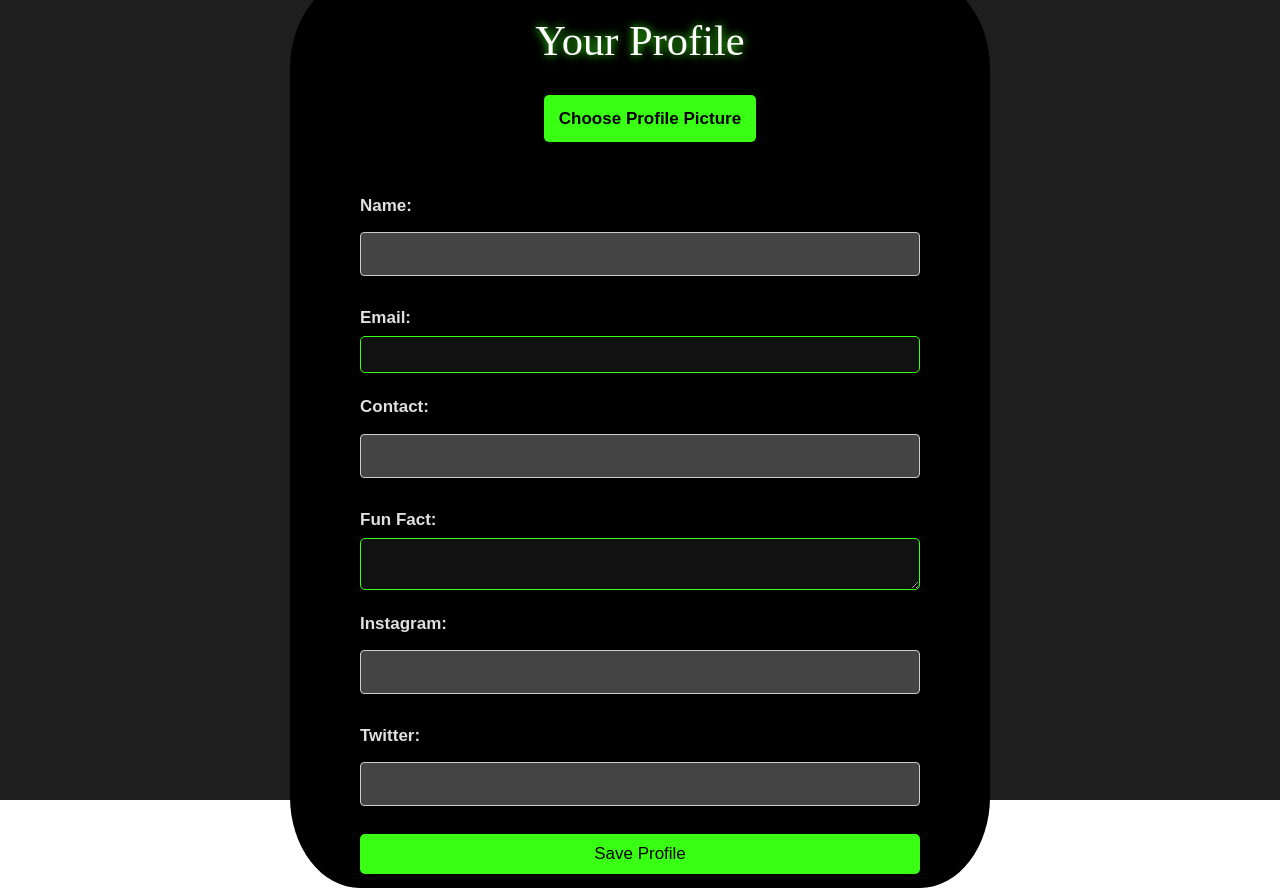
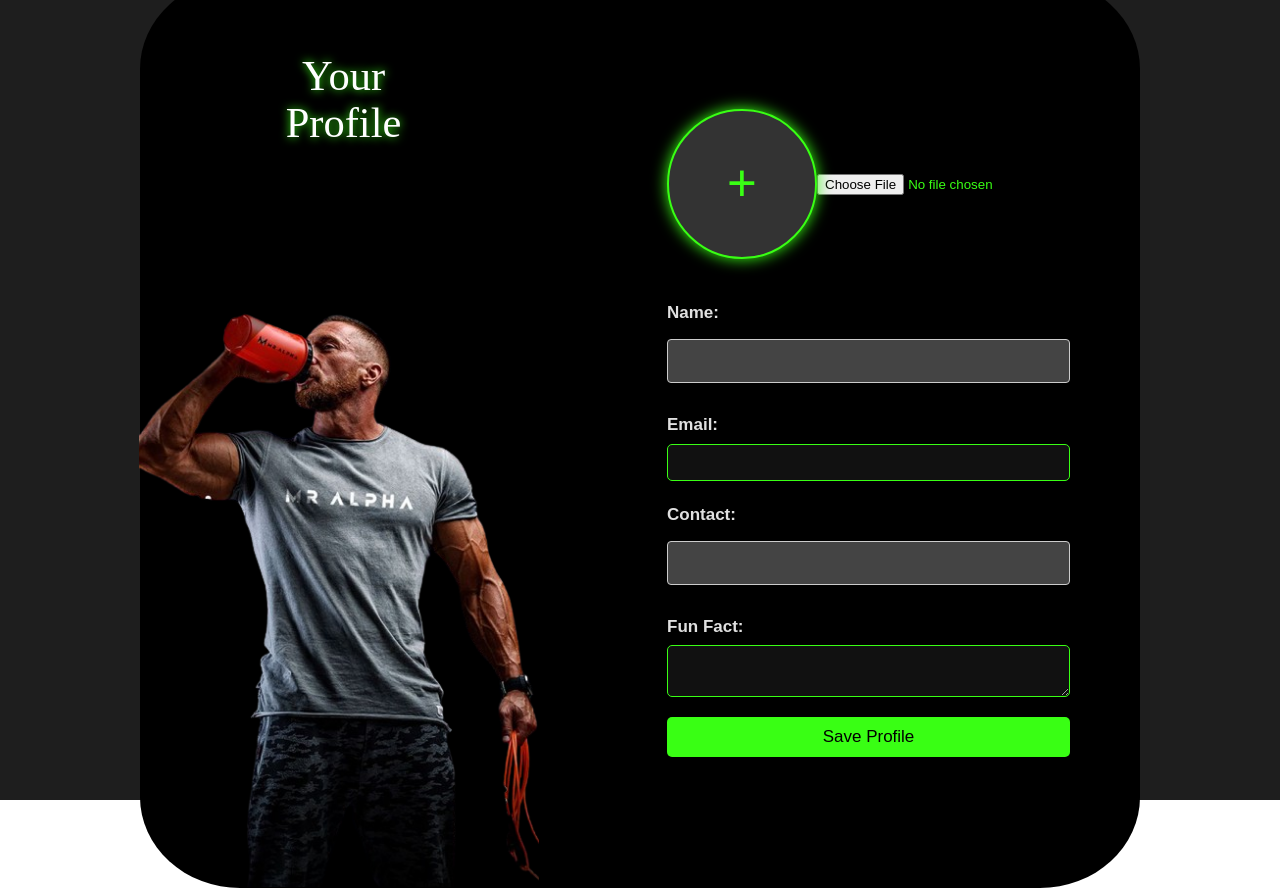
Before and after one commit to Lemmes33/BetterFit, a React (Vite) app in the folder client/: page /profile in a window 1280 px wide. Built offline with nearby package versions, Linux system fonts and the light colour scheme.

Commit message:
Profile updates

```diff
--- a/client/src/components/Profile/Profile.css
+++ b/client/src/components/Profile/Profile.css
@@ -4,15 +4,45 @@
   font-family: 'Arial', sans-serif;
   padding: 70px;
   margin-top: -30px;
-  justify-content: center;
-  width: 700px;
+  display: flex;
+  align-items: center;
+  justify-content: flex-start;
+  width: 1000px;
   height: 910px;
   border-radius: 10%;
+}
+
+.profile-container h1 {
+  margin-top: -350px;
+  margin-right: 220px;
+}
+
+.profile-content {
+  flex: 2; /* The form section now takes up more space on the left */
+  display: flex;
+  flex-direction: column;
+}
+
+.profile-image-container {
+  flex: 1; /* The image container now takes up space on the right side */
+  display: flex;
+  align-items: center;
+  justify-content: center;
+  padding-left: 50px; /* Adds space between the form and the image */
+}
+
+.profile-image {
+  width: 250px;
+  height: 250px;
+  border-radius: 10%;
+  object-fit: cover;
+  box-shadow: 0 0 15px #39FF14;
 }
 
 .profile-header {
   text-align: center;
   margin-bottom: 30px;
+  margin-left: 30px;
   margin-top: -30px;
 }
 
@@ -44,6 +74,13 @@
   border-radius: 5px;
 }
 
+.header-image1 {
+  margin-top: 120px;
+  height: 600px;
+  margin-left: -230px;
+  margin-bottom: -600px;
+}
+
 .profile-input:focus, .profile-textarea:focus {
   outline: none;
   box-shadow: 0 0 5px #39FF14;
@@ -54,6 +91,14 @@
   align-items: center;
   justify-content: center;
   margin-bottom: 20px;
+  position: relative; /* Allows the overlay to be positioned relative to the avatar */
+}
+
+.profile-avatar-wrapper {
+  position: relative;
+  display: flex;
+  align-items: center;
+  justify-content: center;
 }
 
 .profile-avatar {
@@ -63,10 +108,41 @@
   border: 2px solid #39FF14;
   object-fit: cover;
   box-shadow: 0 0 15px #39FF14;
+  background-color: #333; /* Default background color when no image is provided */
 }
 
-.profile-avatar-input {
-  display: none;
+.profile-avatar-placeholder {
+  width: 150px;
+  height: 150px;
+  border-radius: 50%;
+  border: 2px solid #39FF14;
+  display: flex;
+  align-items: center;
+  justify-content: center;
+  background-color: #333;
+  color: #39FF14;
+  font-size: 3em;
+  box-shadow: 0 0 15px #39FF14;
+}
+
+.profile-avatar-overlay {
+  position: absolute;
+  bottom: 0;
+  left: 50%;
+  transform: translateX(-50%);
+  width: 100%;
+  height: 50%;
+  background-color: rgba(0, 0, 0, 0.6);
+  border-bottom-left-radius: 75px;
+  border-bottom-right-radius: 75px;
+  display: none; /* Hidden by default */
+  align-items: center;
+  justify-content: center;
+  flex-direction: column;
+}
+
+.profile-avatar-container:hover .profile-avatar-overlay {
+  display: flex; /* Show overlay on hover */
 }
 
 .profile-avatar-label {
@@ -75,12 +151,27 @@
   padding: 10px 15px;
   border-radius: 5px;
   cursor: pointer;
-  margin-left: 20px;
   transition: all 0.3s ease;
+  opacity: 0; /* Hidden by default */
 }
 
-.profile-avatar-label:hover {
-  background-color: #2bff00;
+.profile-avatar-container:hover .profile-avatar-label {
+  opacity: 1; /* Show label on hover */
+}
+
+.profile-avatar-remove {
+  background-color: #ff3939;
+  color: #fff;
+  border: none;
+  padding: 5px 10px;
+  font-size: 0.9em;
+  border-radius: 5px;
+  cursor: pointer;
+  margin-top: 5px;
+}
+
+.profile-avatar-remove:hover {
+  background-color: #ff1e1e;
 }
 
 .profile-submit {
--- a/client/src/components/Profile/Profile.jsx
+++ b/client/src/components/Profile/Profile.jsx
@@ -1,5 +1,6 @@
 import React, { useState } from 'react';
 import './Profile.css';
+import ProfileImg from "../../assets/___4_-removebg-preview.png";
 
 const Profile = () => {
   const [name, setName] = useState('');
@@ -21,6 +22,10 @@ const Profile = () => {
     }
   };
 
+  const handleAvatarRemove = () => {
+    setAvatar(null);
+  };
+
   const handleSubmit = (e) => {
     e.preventDefault();
     // Handle form submission here
@@ -31,10 +36,35 @@ const Profile = () => {
     <div className="profile-container">
       <header className="profile-header">
         <h1 className="profile-title">Your Profile</h1>
+        <div className="header-image-container">
+          <img src={ProfileImg} alt="Header" className="header-image1" />
+        </div>
       </header>
       <form className="profile-form" onSubmit={handleSubmit}>
         <div className="profile-avatar-container">
-          {avatar && <img src={avatar} alt="Profile" className="profile-avatar" />}
+          <div className="profile-avatar-wrapper">
+            {avatar ? (
+              <img src={avatar} alt="Profile" className="profile-avatar" />
+            ) : (
+              <div className="profile-avatar-placeholder">
+                <span>+</span>
+              </div>
+            )}
+            <div className="profile-avatar-overlay">
+              <label htmlFor="avatar" className="profile-avatar-label">
+
+              </label>
+              {avatar && (
+                <button
+                  type="button"
+                  className="profile-avatar-remove"
+                  onClick={handleAvatarRemove}
+                >
+                  Remove
+                </button>
+              )}
+            </div>
+          </div>
           <input
             type="file"
             id="avatar"
@@ -42,9 +72,6 @@ const Profile = () => {
             onChange={handleAvatarChange}
             className="profile-avatar-input"
           />
-          <label htmlFor="avatar" className="profile-avatar-label">
-            Choose Profile Picture
-          </label>
         </div>
         <div className="profile-input-group">
           <label htmlFor="name" className="profile-label">Name:</label>
@@ -87,26 +114,7 @@ const Profile = () => {
             className="profile-textarea"
           />
         </div>
-        <div className="profile-input-group">
-          <label htmlFor="instagram" className="profile-label">Instagram:</label>
-          <input
-            type="text"
-            id="instagram"
-            value={instagram}
-            onChange={(e) => setInstagram(e.target.value)}
-            className="profile-input"
-          />
-        </div>
-        <div className="profile-input-group">
-          <label htmlFor="twitter" className="profile-label">Twitter:</label>
-          <input
-            type="text"
-            id="twitter"
-            value={twitter}
-            onChange={(e) => setTwitter(e.target.value)}
-            className="profile-input"
-          />
-        </div>
+
         <button type="submit" className="profile-submit">Save Profile</button>
       </form>
     </div>
```
Also changed, not shown: client/src/assets/___4_-removebg-preview.png (added), 1 other file (tests, documents, lock files or other folders).
